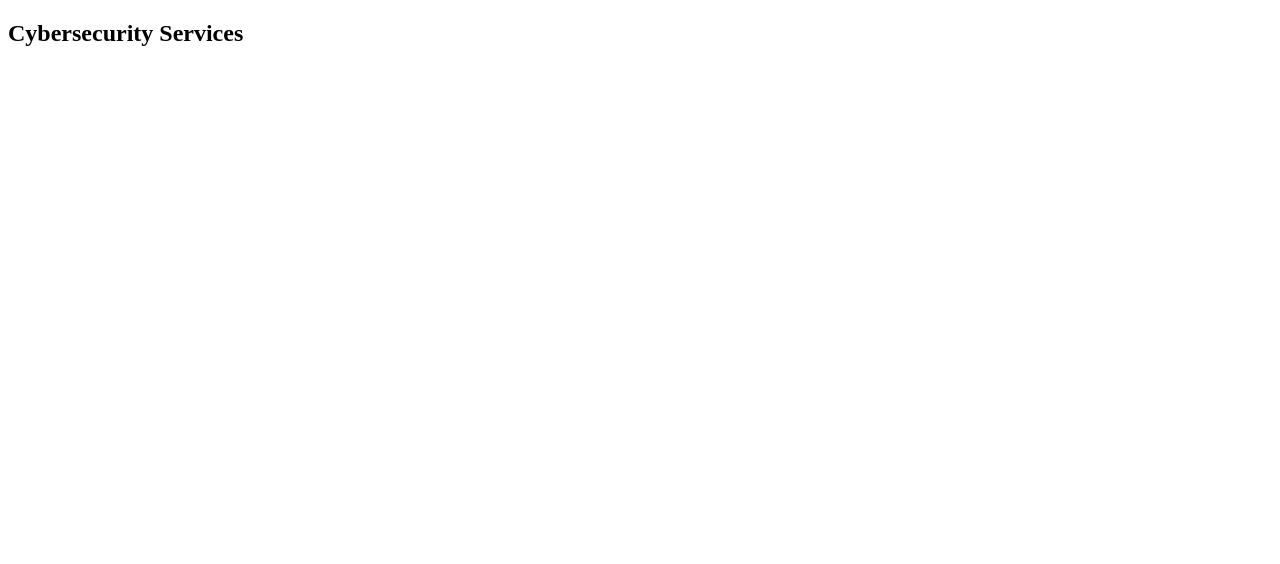
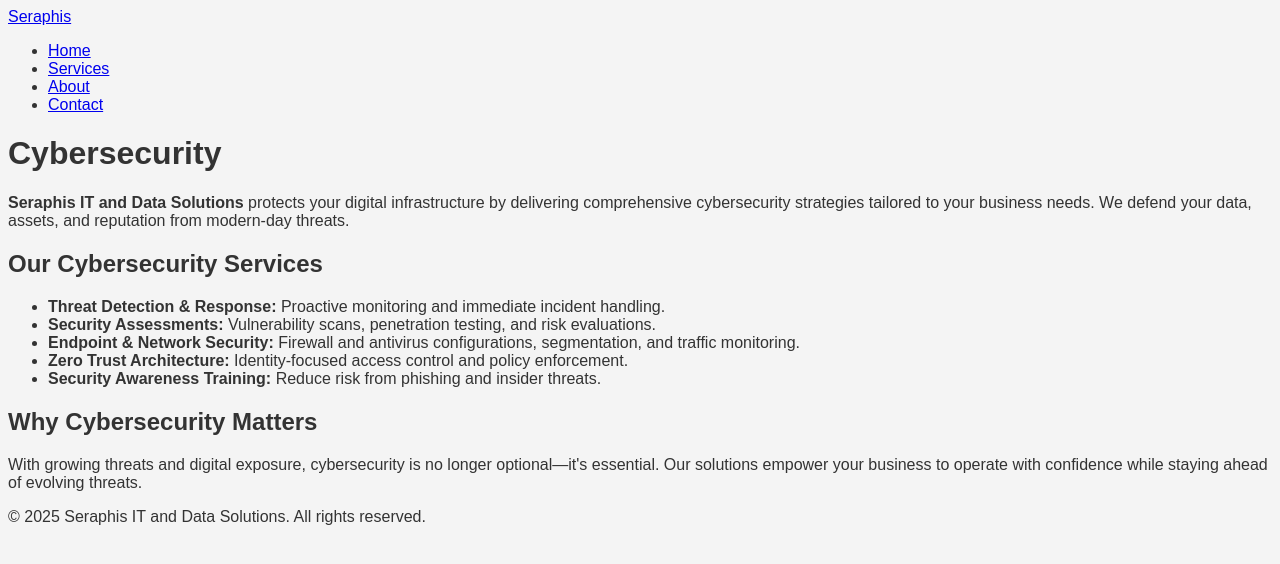
Before and after one commit to eagleX14/Seraphis-website, a plain HTML site: page service-cybersecurity.html in a window 1280 px wide. Drawn offline with Linux system fonts and the light colour scheme.

Commit message:
Update service-cybersecurity.html
it-web

```diff
--- a/service-cybersecurity.html
+++ b/service-cybersecurity.html
@@ -1,5 +1,50 @@
 <!DOCTYPE html>
-<html>
-<head><title>Cybersecurity</title></head>
-<body><h2>Cybersecurity Services</h2></body>
+<html lang="en">
+<head>
+  <meta charset="UTF-8">
+  <title>Cybersecurity | Seraphis IT and Data Solutions</title>
+  <link rel="stylesheet" href="style.css">
+</head>
+<body>
+  <header>
+    <a href="index.html" class="logo">Seraphis</a>
+    <nav>
+      <ul>
+        <li><a href="index.html">Home</a></li>
+        <li><a href="services.html">Services</a></li>
+        <li><a href="about.html">About</a></li>
+        <li><a href="contact.html">Contact</a></li>
+      </ul>
+    </nav>
+  </header>
+
+  <main class="service-detail">
+    <h1>Cybersecurity</h1>
+    <section>
+      <p><strong>Seraphis IT and Data Solutions</strong> protects your digital infrastructure by delivering comprehensive cybersecurity strategies tailored to your business needs. We defend your data, assets, and reputation from modern-day threats.</p>
+    </section>
+
+    <section>
+      <h2>Our Cybersecurity Services</h2>
+      <ul>
+        <li><strong>Threat Detection & Response:</strong> Proactive monitoring and immediate incident handling.</li>
+        <li><strong>Security Assessments:</strong> Vulnerability scans, penetration testing, and risk evaluations.</li>
+        <li><strong>Endpoint & Network Security:</strong> Firewall and antivirus configurations, segmentation, and traffic monitoring.</li>
+        <li><strong>Zero Trust Architecture:</strong> Identity-focused access control and policy enforcement.</li>
+        <li><strong>Security Awareness Training:</strong> Reduce risk from phishing and insider threats.</li>
+      </ul>
+    </section>
+
+    <section>
+      <h2>Why Cybersecurity Matters</h2>
+      <p>With growing threats and digital exposure, cybersecurity is no longer optional—it's essential. Our solutions empower your business to operate with confidence while staying ahead of evolving threats.</p>
+    </section>
+  </main>
+
+  <footer>
+    <p>&copy; 2025 Seraphis IT and Data Solutions. All rights reserved.</p>
+  </footer>
+
+  <script src="script.js"></script>
+</body>
 </html>
```
